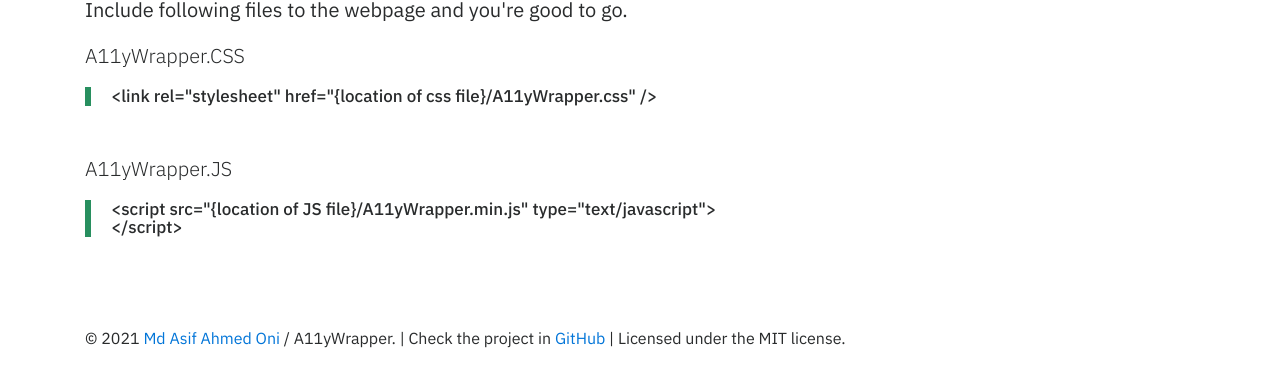
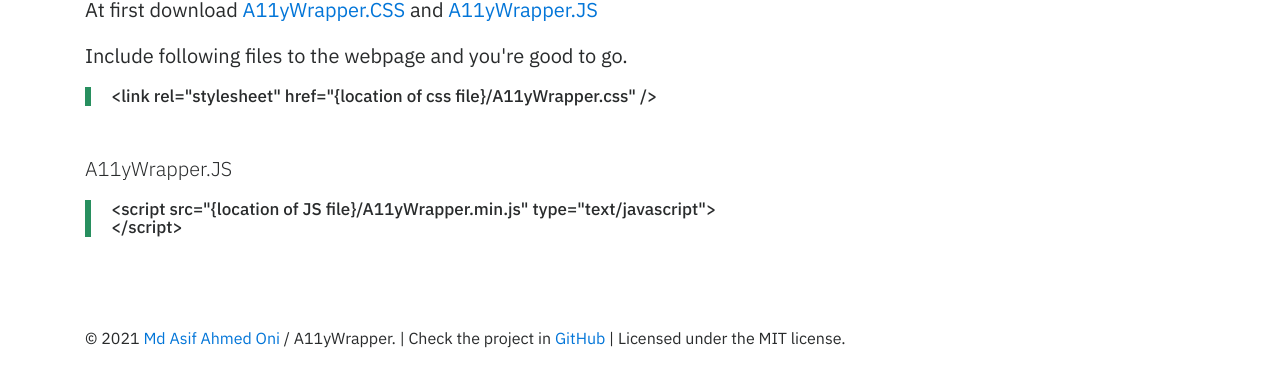
Before and after one commit to oni20/A11yWrapper, a website built with webpack: page index.html in a window 1280 px wide. Shown: the part 597-963 px from the top of the page. Built offline with nearby package versions, Linux system fonts and the light colour scheme.

Commit message:
Added file download link

```diff
--- a/index.html
+++ b/index.html
@@ -51,9 +51,13 @@
                 <section class="row mb-5 pb-md-4 align-items-center">
                     <div class="col-md-9">
                         <p class="lead fw-normal">
+                            At first download
+                            <a href='./dist/css/A11yWrapper.css' download="A11yWrapper.css">A11yWrapper.CSS </a> and
+                            <a href='./dist/js/A11yWrapper.min.js' download="A11yWrapper.min.js">A11yWrapper.JS </a>
+                        </p>
+                        <p class="lead fw-normal">
                             Include following files to the webpage and you're good to go.
                         </p>
-                        <p class="lead">A11yWrapper.CSS</p>
 
                         <div class="highlight">
                             <blockquote class="custom-blockquote">
```
